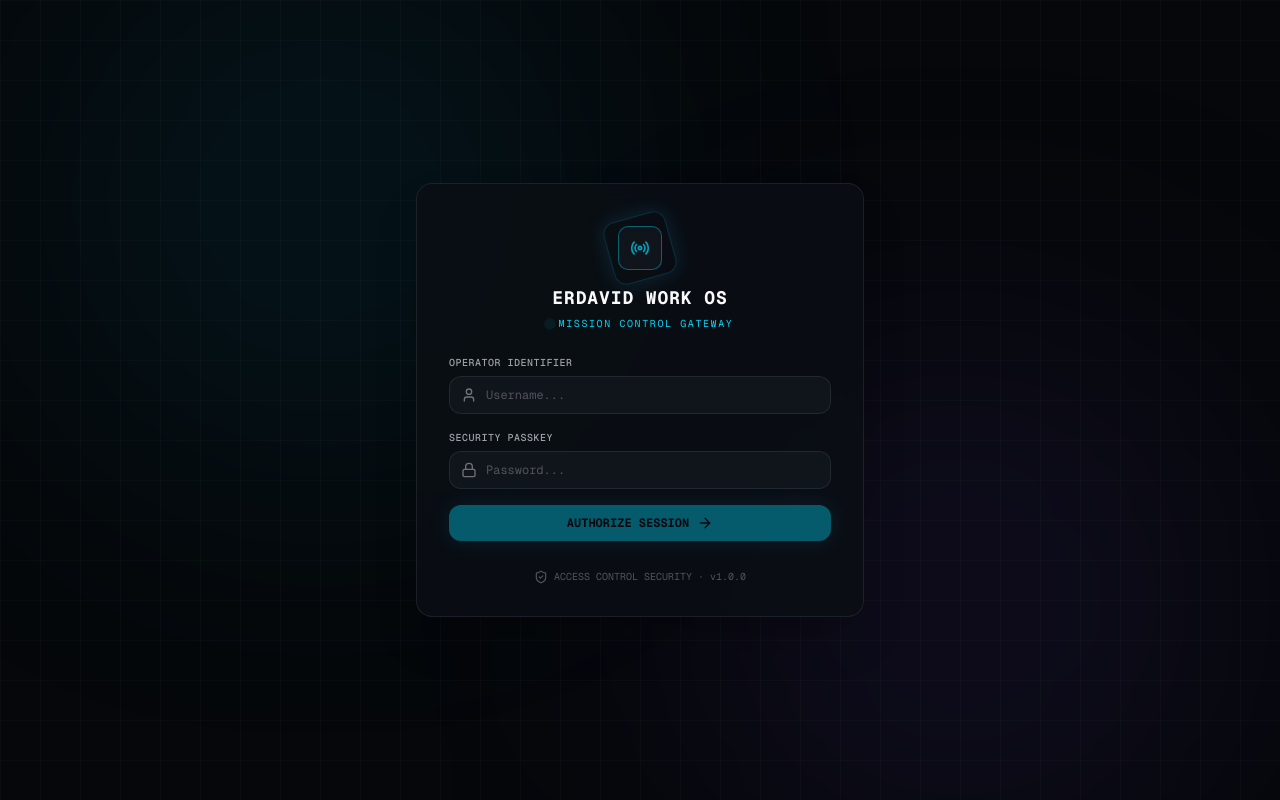
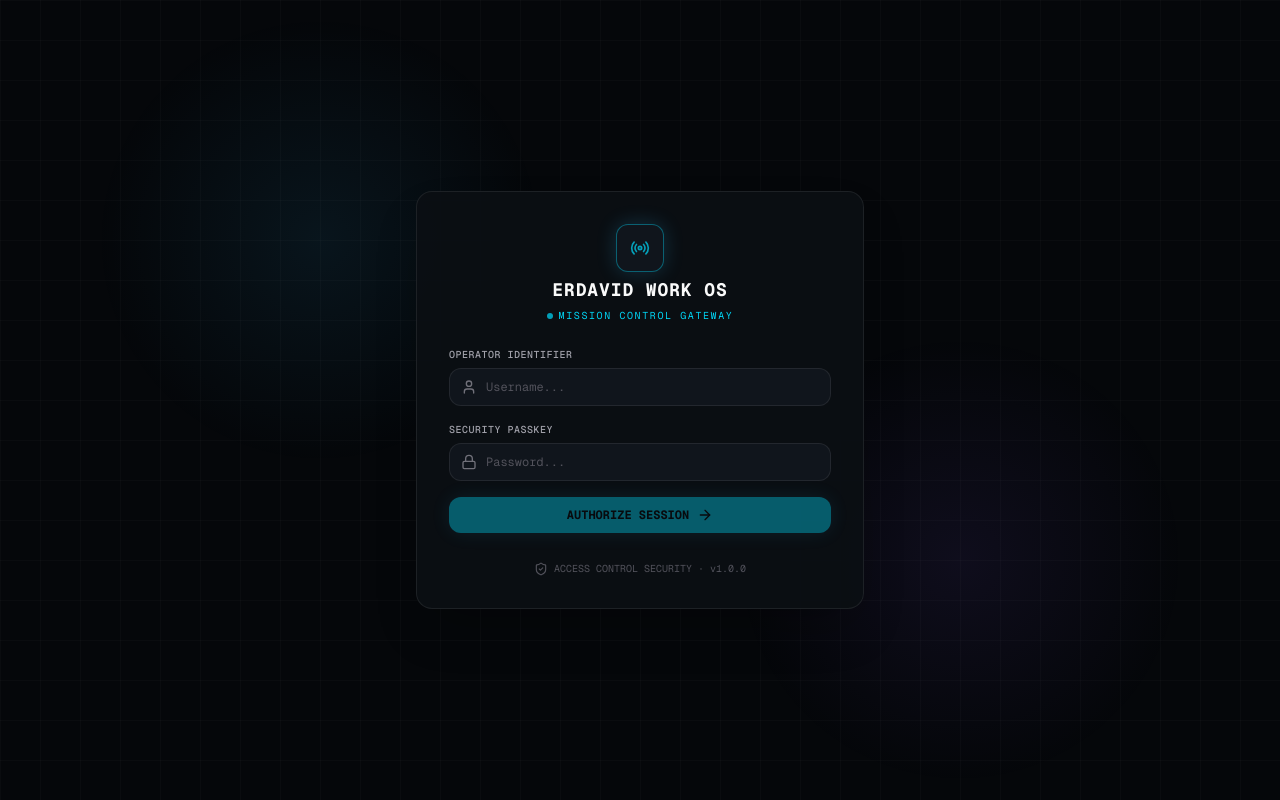
Before and after one commit to Putra2203/workspace-command-center, a Next.js app: page /login in a window 1280 px wide. Built offline with nearby package versions, Linux system fonts and the light colour scheme.

Commit message:
feat: optimize logout process and enhance UI animations across components

```diff
--- a/src/app/login/page.tsx
+++ b/src/app/login/page.tsx
@@ -36,8 +36,7 @@ function LoginForm() {
         setIsAuthorized(true);
         setTimeout(() => {
           router.push(redirectTarget);
-          router.refresh();
-        }, 900);
+        }, 550);
       } else {
         setErrorMessage(data.error || 'Username atau password tidak valid');
       }
@@ -51,23 +50,24 @@ function LoginForm() {
 
   return (
     <motion.div
-      initial={{ opacity: 0, scale: 0.94, y: 15 }}
+      initial={{ opacity: 0, scale: 0.96, y: 10 }}
       animate={{ opacity: 1, scale: 1, y: 0 }}
-      transition={{ type: 'spring', damping: 24, stiffness: 260 }}
-      className="relative w-full max-w-sm sm:max-w-md bg-[#0B0F14]/90 border border-white/[0.08] rounded-2xl p-6 sm:p-8 shadow-2xl space-y-6 backdrop-blur-md overflow-hidden"
+      transition={{ duration: 0.25, ease: [0.16, 1, 0.3, 1] }}
+      className="relative w-full max-w-sm sm:max-w-md bg-[#0B0F14]/95 border border-white/[0.08] rounded-2xl p-6 sm:p-8 shadow-2xl space-y-6 transform-gpu will-change-transform will-change-opacity overflow-hidden"
     >
       <AnimatePresence mode="wait">
         {isAuthorized ? (
           /* Authorization Success HUD */
           <motion.div
             key="authorized-hud"
-            initial={{ opacity: 0, scale: 0.9 }}
+            initial={{ opacity: 0, scale: 0.95 }}
             animate={{ opacity: 1, scale: 1 }}
             exit={{ opacity: 0 }}
-            className="py-6 text-center space-y-5"
+            transition={{ duration: 0.2, ease: 'easeOut' }}
+            className="py-6 text-center space-y-5 transform-gpu"
           >
-            <div className="w-14 h-14 rounded-2xl bg-emerald-500/10 border border-emerald-500/30 text-emerald-400 flex items-center justify-center mx-auto shadow-[0_0_30px_rgba(52,211,153,0.25)]">
-              <CheckCircle2 className="w-7 h-7 text-emerald-400 animate-bounce" />
+            <div className="w-14 h-14 rounded-2xl bg-emerald-500/10 border border-emerald-500/30 text-emerald-400 flex items-center justify-center mx-auto shadow-[0_0_20px_rgba(52,211,153,0.2)]">
+              <CheckCircle2 className="w-7 h-7 text-emerald-400" />
             </div>
 
             <div className="space-y-1 font-mono">
@@ -95,13 +95,13 @@ function LoginForm() {
               </div>
             </div>
 
-            {/* Launch Progress Track */}
+            {/* Launch Progress Track (Compositor-Only ScaleX Transform for 60/120 FPS) */}
             <div className="w-full h-1.5 bg-[#18181B] rounded-full overflow-hidden relative">
               <motion.div
-                initial={{ width: '0%' }}
-                animate={{ width: '100%' }}
-                transition={{ duration: 0.8, ease: 'easeInOut' }}
-                className="h-full bg-gradient-to-r from-cyan-400 via-emerald-400 to-violet-500 rounded-full shadow-[0_0_12px_rgba(56,189,248,0.5)]"
+                initial={{ scaleX: 0 }}
+                animate={{ scaleX: 1 }}
+                transition={{ duration: 0.5, ease: [0.16, 1, 0.3, 1] }}
+                className="h-full w-full bg-gradient-to-r from-cyan-400 via-emerald-400 to-violet-500 rounded-full origin-left transform-gpu"
               />
             </div>
           </motion.div>
@@ -110,25 +110,15 @@ function LoginForm() {
           <motion.div
             key="login-form"
             initial={{ opacity: 1 }}
-            exit={{ opacity: 0, scale: 0.95 }}
-            className="space-y-6"
+            exit={{ opacity: 0, scale: 0.98 }}
+            transition={{ duration: 0.15 }}
+            className="space-y-6 transform-gpu"
           >
             {/* Brand Header with Mission Control Beacon */}
             <div className="text-center space-y-3">
               <div className="relative flex items-center justify-center mx-auto mb-1">
-                {/* Subtle Outer Cyan Orbit */}
-                <motion.div
-                  animate={{ rotate: 360 }}
-                  transition={{
-                    duration: 12,
-                    repeat: Infinity,
-                    ease: 'linear',
-                  }}
-                  className="w-16 h-16 rounded-xl border border-cyan-500/20 shadow-[0_0_20px_rgba(56,189,248,0.15)]"
-                />
-
                 {/* Central Beacon Box */}
-                <div className="absolute w-11 h-11 rounded-lg bg-[#10151C] border border-cyan-400/40 text-cyan-400 flex items-center justify-center shadow-inner">
+                <div className="w-12 h-12 rounded-xl bg-[#10151C] border border-cyan-400/40 text-cyan-400 flex items-center justify-center shadow-[0_0_20px_rgba(56,189,248,0.2)]">
                   <Radio className="w-5 h-5 text-cyan-400 animate-pulse" />
                 </div>
               </div>
@@ -138,7 +128,7 @@ function LoginForm() {
                   Erdavid Work OS
                 </h1>
                 <div className="text-[10px] font-mono uppercase text-cyan-400 tracking-[0.16em] flex items-center justify-center gap-1.5">
-                  <span className="w-1.5 h-1.5 rounded-full bg-cyan-400 animate-ping" />
+                  <span className="w-1.5 h-1.5 rounded-full bg-cyan-400 animate-pulse" />
                   <span>MISSION CONTROL GATEWAY</span>
                 </div>
               </div>
@@ -147,8 +137,9 @@ function LoginForm() {
             {/* Error Alert */}
             {errorMessage && (
               <motion.div
-                initial={{ opacity: 0, y: -5 }}
+                initial={{ opacity: 0, y: -4 }}
                 animate={{ opacity: 1, y: 0 }}
+                transition={{ duration: 0.15 }}
                 className="p-3 rounded-xl bg-rose-500/10 border border-rose-500/25 flex items-start gap-2.5 text-xs text-rose-400 font-mono"
               >
                 <AlertCircle className="w-4 h-4 shrink-0 mt-0.5" />
@@ -170,6 +161,7 @@ function LoginForm() {
                     onChange={(e) => setUsername(e.target.value)}
                     placeholder="Username..."
                     required
+                    autoComplete="username"
                     className="w-full bg-[#10151C] border border-white/[0.08] rounded-xl pl-9 pr-3 py-2.5 text-xs text-[#FAFAFA] placeholder-[#52525B] outline-none focus:border-cyan-400 focus:ring-1 focus:ring-cyan-400/30 transition-all font-mono"
                   />
                 </div>
@@ -187,6 +179,7 @@ function LoginForm() {
                     onChange={(e) => setPassword(e.target.value)}
                     placeholder="Password..."
                     required
+                    autoComplete="current-password"
                     className="w-full bg-[#10151C] border border-white/[0.08] rounded-xl pl-9 pr-3 py-2.5 text-xs text-[#FAFAFA] placeholder-[#52525B] outline-none focus:border-cyan-400 focus:ring-1 focus:ring-cyan-400/30 transition-all font-mono"
                   />
                 </div>
@@ -195,7 +188,7 @@ function LoginForm() {
               <button
                 type="submit"
                 disabled={!username.trim() || !password.trim() || isLoading}
-                className="w-full py-2.5 px-4 rounded-xl bg-cyan-400 hover:bg-cyan-300 text-[#05070A] font-bold text-xs font-mono flex items-center justify-center gap-2 transition-all shadow-[0_0_25px_rgba(56,189,248,0.25)] disabled:opacity-40 disabled:cursor-not-allowed mt-2 cursor-pointer active:scale-[0.98]"
+                className="w-full py-2.5 px-4 rounded-xl bg-cyan-400 hover:bg-cyan-300 text-[#05070A] font-bold text-xs font-mono flex items-center justify-center gap-2 transition-all shadow-[0_0_20px_rgba(56,189,248,0.25)] disabled:opacity-40 disabled:cursor-not-allowed mt-2 cursor-pointer active:scale-[0.98]"
               >
                 {isLoading ? (
                   <>
@@ -226,9 +219,16 @@ function LoginForm() {
 export default function LoginPage() {
   return (
     <div className="min-h-screen w-full bg-[#05070A] bg-technical-grid flex items-center justify-center p-4 selection:bg-cyan-500/30 relative overflow-hidden">
-      {/* Background Ambient Glowing Lights */}
-      <div className="fixed top-1/4 left-1/4 -translate-x-1/2 -translate-y-1/2 w-[500px] h-[500px] bg-cyan-500/10 rounded-full blur-[140px] pointer-events-none" />
-      <div className="fixed bottom-1/4 right-1/4 translate-x-1/2 translate-y-1/2 w-[500px] h-[500px] bg-violet-500/10 rounded-full blur-[140px] pointer-events-none" />
+      {/* Zero-Overhead Hardware Accelerated Radial Glow (Replaces Heavy Multi-Pass Blur) */}
+      <div
+        className="fixed inset-0 pointer-events-none transform-gpu"
+        style={{
+          background: `
+            radial-gradient(circle 320px at 25% 30%, rgba(56, 189, 248, 0.08), transparent 70%),
+            radial-gradient(circle 320px at 75% 70%, rgba(139, 92, 246, 0.08), transparent 70%)
+          `,
+        }}
+      />
 
       <Suspense
         fallback={
--- a/src/components/layout/MobileNav.tsx
+++ b/src/components/layout/MobileNav.tsx
@@ -46,15 +46,10 @@ export function MobileNav() {
   const handleLogout = async () => {
     setMoreOpen(false);
     setIsLoggingOut(true);
-    try {
-      await fetch('/api/auth/logout', { method: 'POST' });
-    } catch (err) {
-      console.error('Logout error:', err);
-    }
+    fetch('/api/auth/logout', { method: 'POST' }).catch(() => {});
     setTimeout(() => {
       router.push('/login');
-      router.refresh();
-    }, 1000);
+    }, 550);
   };
 
   const handleNavigate = (path: string) => {
--- a/src/components/layout/Sidebar.tsx
+++ b/src/components/layout/Sidebar.tsx
@@ -323,15 +323,10 @@ export function Sidebar({ projects }: SidebarProps) {
           <button
             onClick={async () => {
               setIsLoggingOut(true);
-              try {
-                await fetch('/api/auth/logout', { method: 'POST' });
-              } catch (err) {
-                console.error('Logout failed:', err);
-              }
+              fetch('/api/auth/logout', { method: 'POST' }).catch(() => {});
               setTimeout(() => {
                 router.push('/login');
-                router.refresh();
-              }, 1000);
+              }, 550);
             }}
             title="Keluar / Logout"
             className="p-1.5 rounded-lg text-[#71717A] hover:bg-rose-500/10 hover:text-rose-400 transition-colors cursor-pointer"
```
Also changed, not shown: src/components/ui/LogoutOverlay.tsx (+29 -27 lines).
